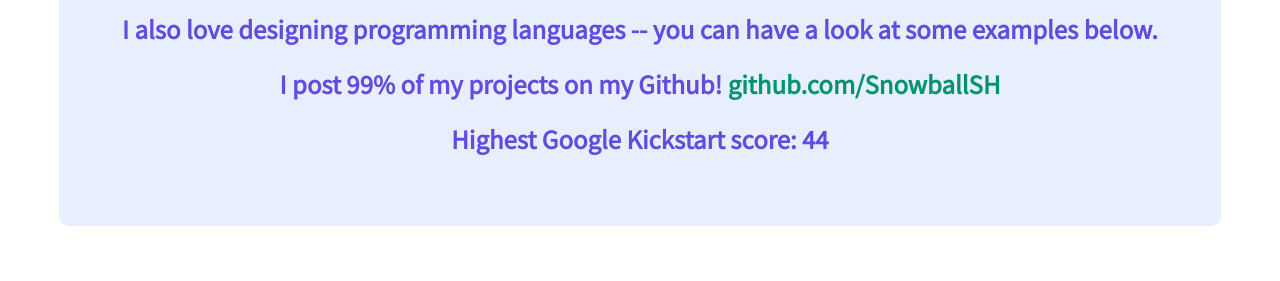
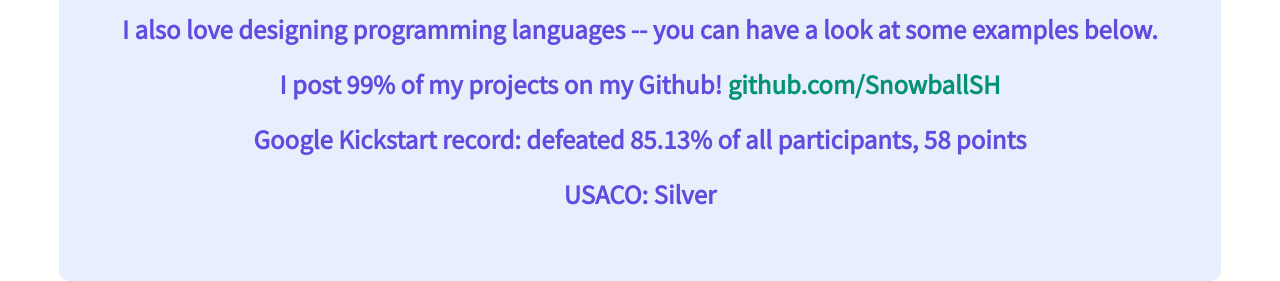
Before and after one commit to SnowballSH/SnowballSH.github.io, a Preact app in the folder web/: page / in a window 1280 px wide. Shown: the part 1440-1721 px from the top of the page. Built offline with nearby package versions, Linux system fonts and the light colour scheme.

Commit message:
Update about.tsx

```diff
--- a/web/src/components/about.tsx
+++ b/web/src/components/about.tsx
@@ -29,7 +29,10 @@ export function About() {
                                                                rel="noopener">github.com/SnowballSH</a>
                 </h2>
                 <h2>
-                    Highest Google Kickstart score: 44
+                    Google Kickstart record: defeated 85.13% of all participants, 58 points
+                </h2>
+                <h2>
+                    USACO: Silver
                 </h2>
             </div>
         </div>
```
